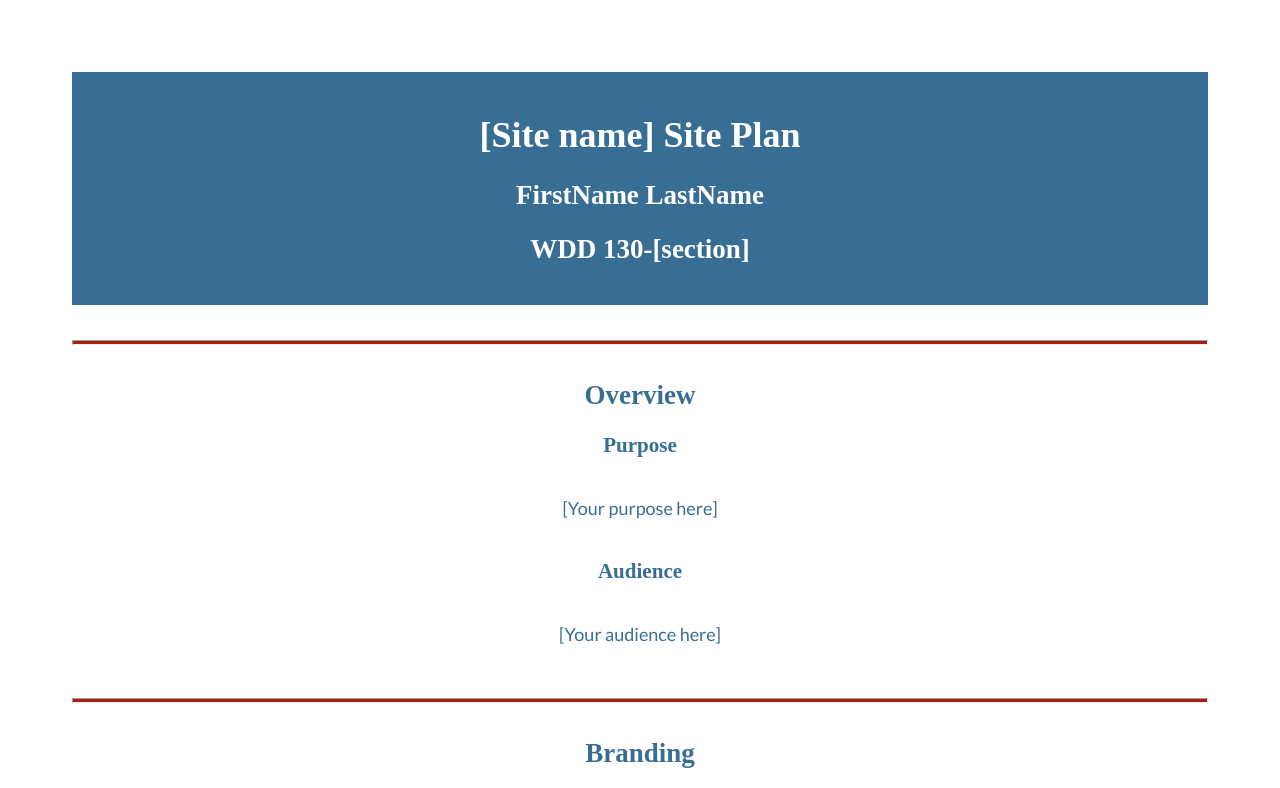
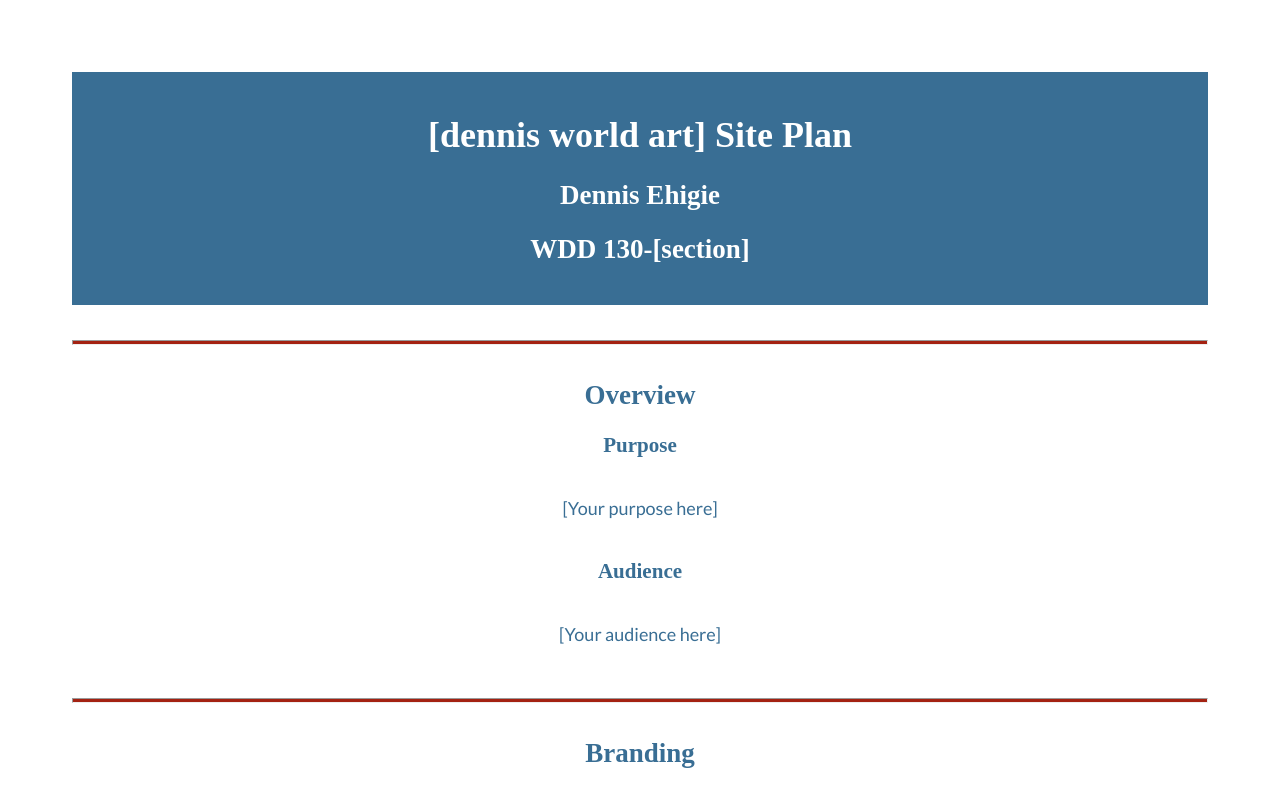
Before and after one commit to denniscare247/wdd130, a plain HTML site: page personal site/site-plan.html in a window 1280 px wide. Shown: the top 788 px of the page. Drawn offline with Linux system fonts and the light colour scheme; a web font is replaced by a local one.

Commit message:
hard file

```diff
--- a/personal site/site-plan.html
+++ b/personal site/site-plan.html
@@ -10,8 +10,8 @@
 
   <body>
     <header>
-      <h1>[Site name] Site Plan</h1>
-      <h2>FirstName LastName</h2>
+      <h1>[dennis world art] Site Plan</h1>
+      <h2>Dennis Ehigie</h2>
       <h2>WDD 130-[section]</h2>
       <!-- In the header above, add the name or your site, your name and class number. For example if you are in section 3 you would put WDD 130.03 -->
     </header>
```
Also changed, not shown: index.html (+1 -1 lines).
